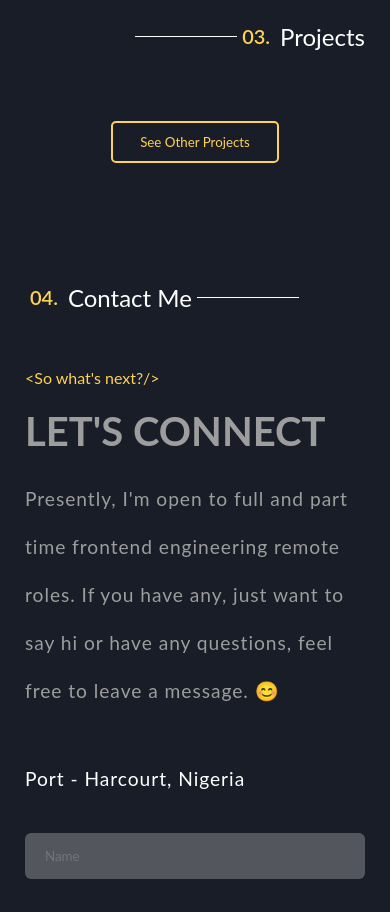
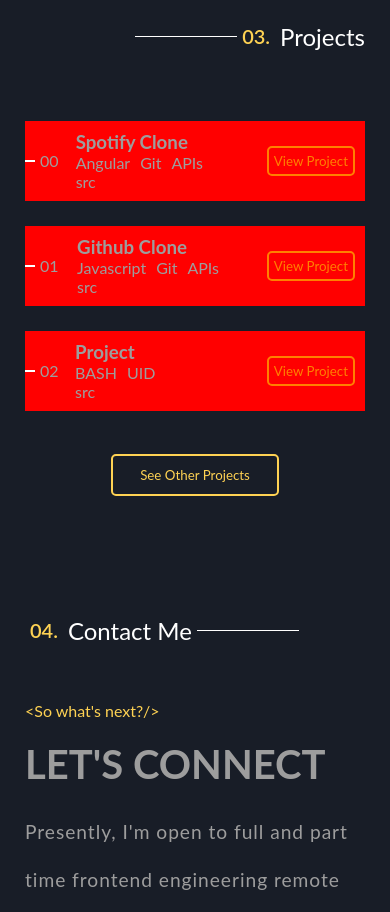
Before and after one commit to valentinesamuel/portfolio, an Angular app: page /home in a window 390 px wide. Shown: the part 2980-3892 px from the top of the page. Built offline with nearby package versions, Linux system fonts and the light colour scheme; a web font is replaced by a local one.

Commit message:
fixed project section

```diff
--- a/src/app/projects/projects.component.html
+++ b/src/app/projects/projects.component.html
@@ -1,6 +1,22 @@
 <p class="title" id="projects"><span>03.</span>Projects</p>
 <section class="project-container">
 
+  <div class="project" *ngFor="let project of projectList; let i = index">
+  <div class="left">
+    <p class="sn">0{{i}}</p>
+    <div class="details">
+      <h3>{{project.name}}</h3>
+      <p class="stack" >
+        <span *ngFor="let tech of project.stack">{{tech}} </span>
+      </p>
+      <p>src</p>
+    </div>
+  </div>
+  <div class="right">
+    <a href="hello"><button>View Project</button></a>
+    <img src="https://images.unsplash.com/photo-1616998643931-7f3cdba692e1?ixid=MnwxMjA3fDB8MHxwaG90by1wYWdlfHx8fGVufDB8fHx8&ixlib=rb-1.2.1&auto=format&fit=crop&w=333&q=80" />
+  </div>
+</div>
 
   <div class="see-others">
     <button class="seeArchive" (click)="seeOtherProjects()">
--- a/src/app/projects/projects.component.scss
+++ b/src/app/projects/projects.component.scss
@@ -2,13 +2,162 @@
 @import "../home/home.component.scss";
 
 .project-container {
+  .project {
+    margin: 25px 0 25px 0;
+    display: flex;
+    max-height: 200px;
+    width: 100%;
+    transition: 1s;
+    justify-content: space-between;
+    background-color: red;
 
+    .left {
+      min-width: 50%;
+      display: flex;
+      align-items: center;
+      transition: 1s;
+
+      .sn {
+        display: flex;
+        align-items: center;
+        &:before {
+          transition: 1s;
+          content: "";
+          height: 2px;
+          margin-right: 10px;
+          width: 150px;
+          background-color: white;
+        }
+      }
+
+      .details {
+        margin-left: 20%;
+        .stack {
+          display: flex;
+          span {
+            margin-right: 10px;
+          }
+        }
+        h3,
+        p {
+          transition: 1s;
+          display: flex;
+        }
+      }
+    }
+
+    .right {
+      display: flex;
+      min-width: 50%;
+      align-items: center;
+      justify-content: space-around;
+      margin-left: 10%;
+      button {
+        cursor: pointer;
+        height: min-content;
+        z-index: 2;
+        padding: 11px 27px;
+        background-color: transparent;
+        border: 2px solid yellow;
+        border-radius: 5px;
+        position: relative;
+        right: 0;
+        color: yellow;
+        transition: 1s;
+      }
+
+      img {
+        height: 100%;
+        object-fit: cover;
+        width: 40%;
+        transition: 1s;
+        position: relative;
+        top: 0;
+        left: 0;
+        visibility: hidden;
+      }
+    }
+
+    &:hover {
+      background-color: purple;
+      .left {
+        .sn {
+          font-size: 20px;
+          &:before {
+            width: 200px;
+          }
+        }
+        .details {
+          h3,
+          p {
+            font-size: 20px;
+          }
+        }
+      }
+      .right {
+        button {
+          right: -10%;
+        }
+        img {
+          top: 0;
+          left: -10%;
+          visibility: visible;
+        }
+      }
+    }
+  }
 }
 
 // Mobile Version
 @media (max-width: 480px) {
   .project-container {
+    .project {
+      padding: 10px 10px 10px 0;
+      .left {
+        .sn {
+          &:before {
+            content: "";
+            height: 2px;
+            margin-right: 5px;
+            width: 10px;
+          }
+        }
+        .details {
+          margin-left: 10%;
+        }
+      }
+      .right {
+        justify-content: center;
+        opacity: 0.5;
+        min-width: max-content;
+        flex-direction: column;
+        img {
+          display: none;
+        }
+        button {
+          padding: 5px 5px;
+        }
+      }
 
+      &:hover {
+        .left {
+          background-color: transparent;
+
+          .sn {
+            font-size: 16px;
+            &:before {
+              width: 0px;
+            }
+          }
+          .details {
+            h3,
+            p {
+              font-size: 1rem;
+            }
+          }
+        }
+      }
+    }
   }
 }
 
```
